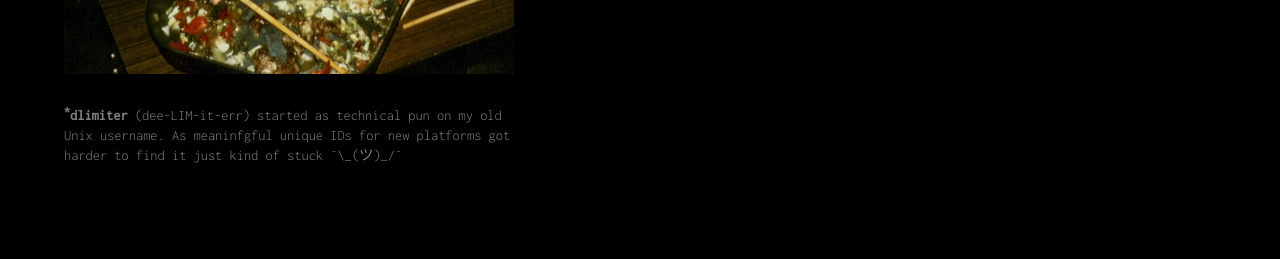
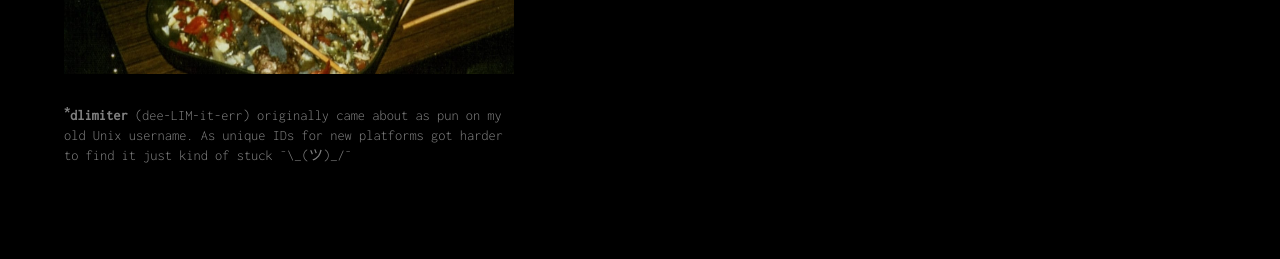
Before and after one commit to dlimiter/dlimiter.github.io, a Jekyll site: the page built from index.html, in a window 1280 px wide. Shown: the part 693-952 px from the top of the page. Built offline with Jekyll 4.4.1, drawn with Linux system fonts in a browser that asks for light colours; some web fonts are replaced.

Commit message:
Copy tweaks

```diff
--- a/index.html
+++ b/index.html
@@ -29,7 +29,7 @@ title: Dave Lim
       </div>
 
       <div class="section-content">
-        <p class="text-subtle text-small"><strong><sup>*</sup>dlimiter</strong> (dee-LIM-it-err) started as technical pun on my old Unix username. As meaninfgful unique IDs for new platforms got harder to find it just kind of stuck ¯\_(ツ)_/¯</p>
+        <p class="text-subtle text-small"><strong><sup>*</sup>dlimiter</strong> (dee-LIM-it-err) originally came about as pun on my old Unix username. As unique IDs for new platforms got harder to find it just kind of stuck ¯\_(ツ)_/¯</p>
       </div>
     </div>
 
```
